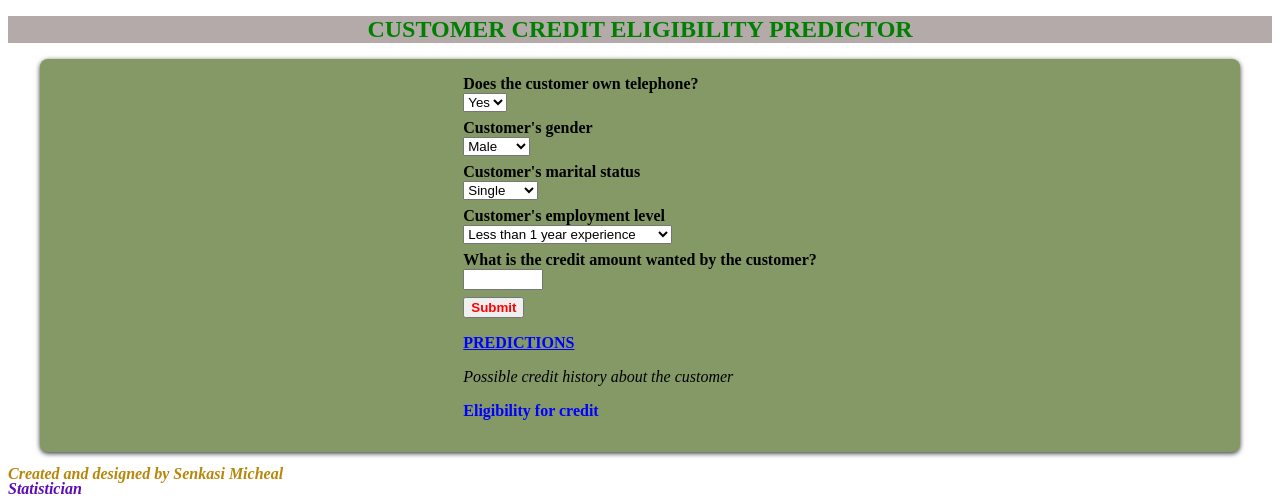
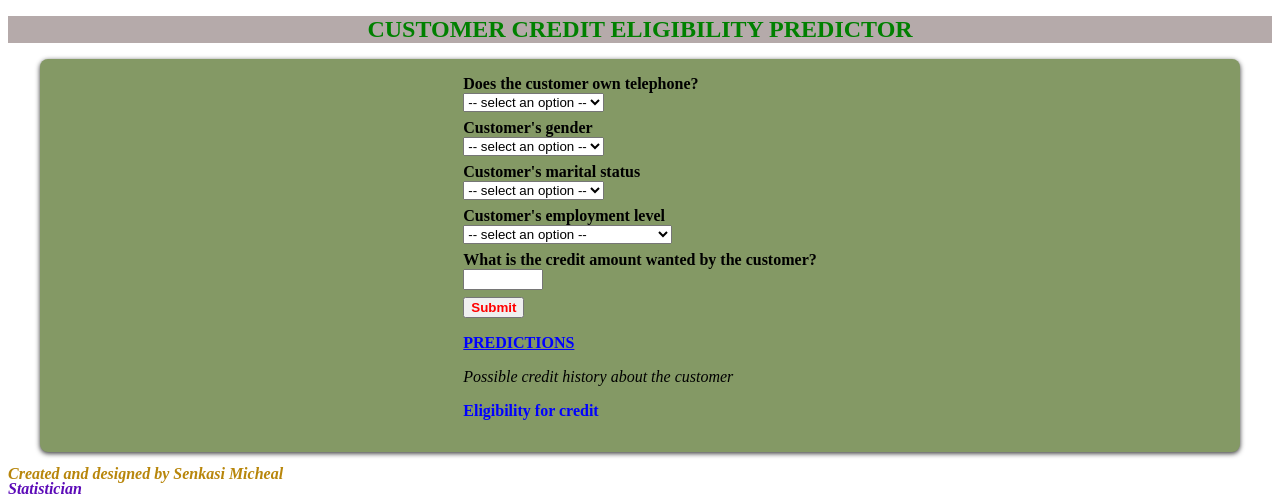
Before and after one commit to senkasimicheal/credits, a Flask app: page / in a window 1280 px wide. Shown: the top 496 px of the page. Run offline with Flask 3, Linux system fonts and the light colour scheme.

Commit message:
added requirements

```diff
--- a/templates/index.html
+++ b/templates/index.html
@@ -16,23 +16,27 @@
         <form action="{{url_for('predict')}}" method="POST">
             <label style="font-weight: bold;" for="">Does the customer own telephone?</label><br>
             <select style="margin-bottom: 2%;" name="telephone" id="">
+            <option disabled selected value> -- select an option -- </option>
                 <option value="Yes">Yes</option>
                 <option value="No">No</option>
             </select><br>
 
             <label style="font-weight: bold;" for="">Customer's gender</label><br>
             <select style="margin-bottom: 2%;" name="gender" id="">
+                <option disabled selected value> -- select an option -- </option>
                 <option value="Male">Male</option>
                 <option value="Female">Female</option>
             </select><br>
             <label style="font-weight: bold;" for="">Customer's marital status</label><br>
             <select style="margin-bottom: 2%;" name="mstatus" id="">
+                <option disabled selected value> -- select an option -- </option>
                 <option value="single">Single</option>
                 <option value="married">Married</option>
                 <option value="divorced">Divorced</option>
             </select><br>
             <label style="font-weight: bold;" for="">Customer's employment level</label><br>
             <select style="margin-bottom: 2%;" name="employment" id="">
+                <option disabled selected value> -- select an option -- </option>
                 <option value="less than 1 year experience">Less than 1 year experience</option>
                 <option value="btn 1 to 4 yrs experiece">Between 1 to 4 years experiece</option>
                 <option value="btn 4 to 7 yrs experiece">Between 4 to 7 years experiece</option>
```
